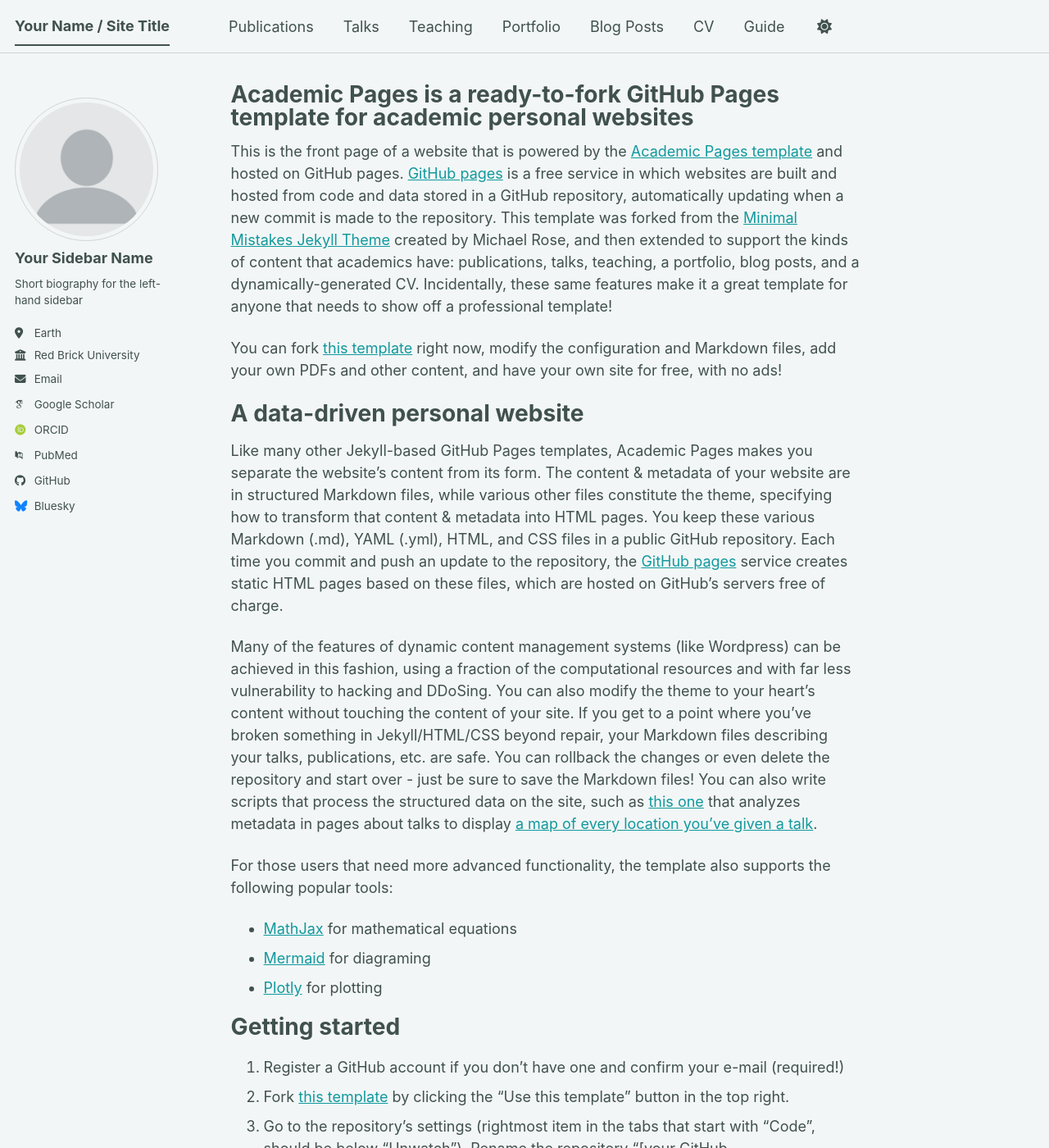
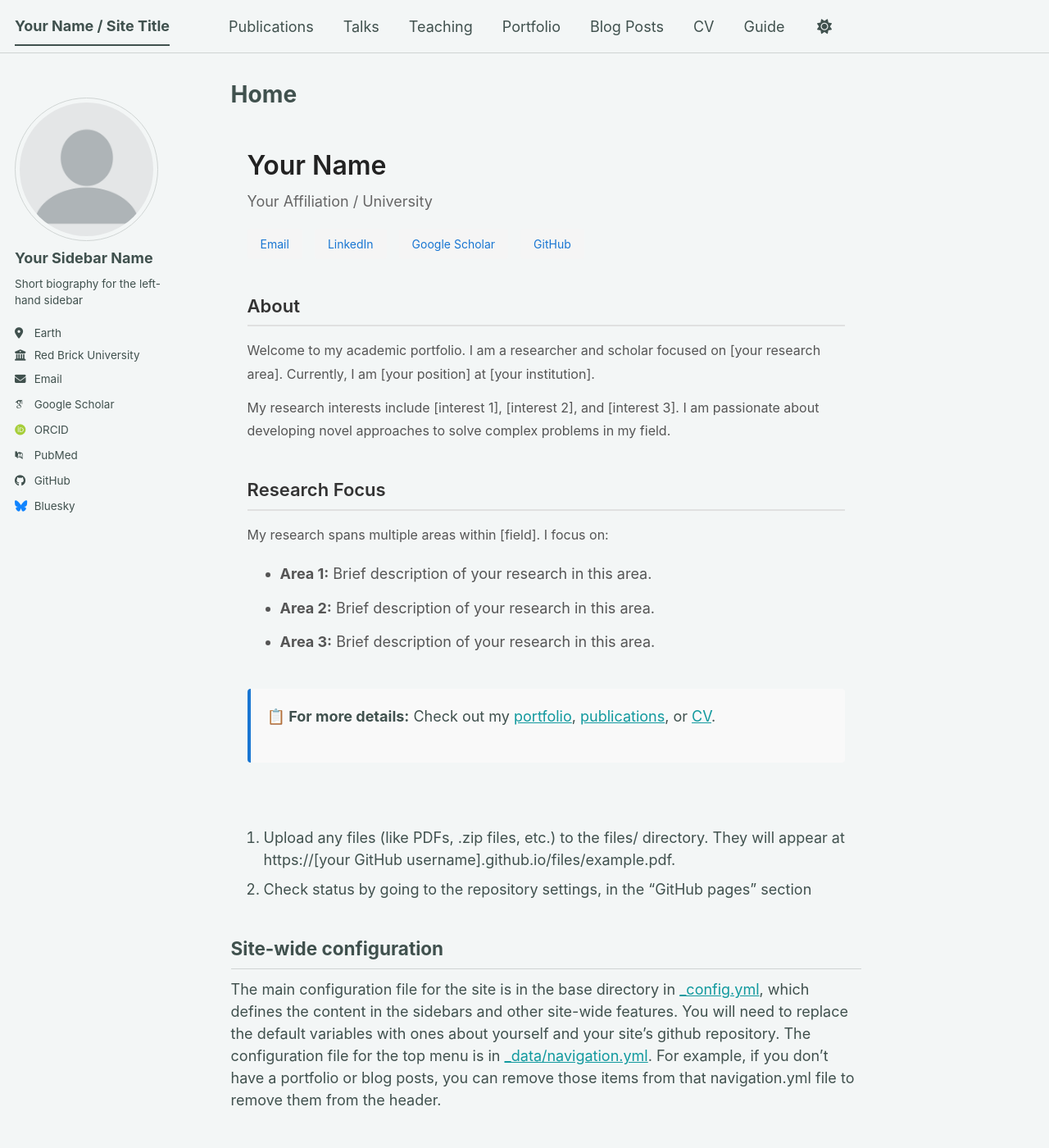
Before and after one commit to tanvir-redoy/tanvir-redoy.github.io, a Jekyll site: the page built from _pages/about.md, in a window 1280 px wide and 1400 px high. Shown: the whole window at 82% size. Built offline with Jekyll 4.4.1, drawn with Linux system fonts in a browser that asks for light colours; some web fonts are replaced; a script bundle is joined from its source files by our own code; library files that are not in the unit come from our copies; some of the changed text lies outside the part shown.

Commit message:
feat: redesign portfolio with modern academic style inspired by bochen.info
- Redesigned portfolio page with clean, minimalist layout
- Added research interests section
- Organized portfolio items with publication venues and tags
- Enhanced about page with professional sections
- Added education and awards sections structure
- Implemented modern color scheme and typography

```diff
--- a/_pages/about.md
+++ b/_pages/about.md
@@ -1,33 +1,134 @@
 ---
 permalink: /
-title: "Academic Pages is a ready-to-fork GitHub Pages template for academic personal websites"
+title: "Home"
 author_profile: true
 redirect_from:
   - /about/
   - /about.html
 ---
 
-This is the front page of a website that is powered by the [Academic Pages template](https://github.com/academicpages/academicpages.github.io) and hosted on GitHub pages. [GitHub pages](https://pages.github.com) is a free service in which websites are built and hosted from code and data stored in a GitHub repository, automatically updating when a new commit is made to the repository. This template was forked from the [Minimal Mistakes Jekyll Theme](https://mmistakes.github.io/minimal-mistakes/) created by Michael Rose, and then extended to support the kinds of content that academics have: publications, talks, teaching, a portfolio, blog posts, and a dynamically-generated CV. Incidentally, these same features make it a great template for anyone that needs to show off a professional template!
+<style>
+.about-container {
+  max-width: 800px;
+  margin: 0 auto;
+  padding: 40px 20px;
+}
 
- You can fork [this template](https://github.com/academicpages/academicpages.github.io) right now, modify the configuration and Markdown files, add your own PDFs and other content, and have your own site for free, with no ads!
+.about-header {
+  margin-bottom: 40px;
+  text-align: left;
+}
 
-A data-driven personal website
-======
-Like many other Jekyll-based GitHub Pages templates, Academic Pages makes you separate the website's content from its form. The content & metadata of your website are in structured Markdown files, while various other files constitute the theme, specifying how to transform that content & metadata into HTML pages. You keep these various Markdown (.md), YAML (.yml), HTML, and CSS files in a public GitHub repository. Each time you commit and push an update to the repository, the [GitHub pages](https://pages.github.com/) service creates static HTML pages based on these files, which are hosted on GitHub's servers free of charge.
+.about-header h1 {
+  font-size: 32px;
+  font-weight: 600;
+  margin-bottom: 10px;
+  color: #222;
+}
 
-Many of the features of dynamic content management systems (like Wordpress) can be achieved in this fashion, using a fraction of the computational resources and with far less vulnerability to hacking and DDoSing. You can also modify the theme to your heart's content without touching the content of your site. If you get to a point where you've broken something in Jekyll/HTML/CSS beyond repair, your Markdown files describing your talks, publications, etc. are safe. You can rollback the changes or even delete the repository and start over - just be sure to save the Markdown files! You can also write scripts that process the structured data on the site, such as [this one](https://github.com/academicpages/academicpages.github.io/blob/master/talkmap.ipynb) that analyzes metadata in pages about talks to display [a map of every location you've given a talk](https://academicpages.github.io/talkmap.html).
+.about-header .subtitle {
+  font-size: 18px;
+  color: #666;
+  margin-bottom: 15px;
+}
 
-For those users that need more advanced functionality, the template also supports the following popular tools:
-- [MathJax](https://www.mathjax.org/) for mathematical equations
-- [Mermaid](https://mermaid.js.org/) for diagraming
-- [Plotly](https://plotly.com/javascript/) for plotting
+.about-links {
+  display: flex;
+  gap: 15px;
+  margin-top: 20px;
+  flex-wrap: wrap;
+}
 
-Getting started
-======
-1. Register a GitHub account if you don't have one and confirm your e-mail (required!)
-1. Fork [this template](https://github.com/academicpages/academicpages.github.io) by clicking the "Use this template" button in the top right.
-1. Go to the repository's settings (rightmost item in the tabs that start with "Code", should be below "Unwatch"). Rename the repository "[your GitHub username].github.io", which will also be your website's URL.
-1. Set site-wide configuration and create content & metadata (see below -- also see [this set of diffs](https://archive.is/3TPas) showing what files were changed to set up [an example site](https://getorg-testacct.github.io) for a user with the username "getorg-testacct")
+.about-links a {
+  display: inline-block;
+  padding: 8px 16px;
+  background-color: #f5f5f5;
+  border-radius: 4px;
+  color: #1976d2;
+  text-decoration: none;
+  font-size: 14px;
+  transition: background-color 0.3s;
+}
+
+.about-links a:hover {
+  background-color: #e0e0e0;
+  text-decoration: none;
+}
+
+.about-section {
+  margin-bottom: 40px;
+}
+
+.about-section h2 {
+  font-size: 22px;
+  font-weight: 600;
+  margin-bottom: 15px;
+  color: #333;
+  border-bottom: 2px solid #e0e0e0;
+  padding-bottom: 10px;
+}
+
+.about-section p {
+  font-size: 16px;
+  line-height: 1.8;
+  color: #555;
+  margin-bottom: 12px;
+}
+
+.highlight-box {
+  background-color: #f9f9f9;
+  padding: 20px;
+  border-left: 4px solid #1976d2;
+  margin: 20px 0;
+  border-radius: 4px;
+}
+</style>
+
+<div class="about-container">
+  <div class="about-header">
+    <h1>Your Name</h1>
+    <div class="subtitle">Your Affiliation / University</div>
+    <div class="about-links">
+      <a href="mailto:your.email@example.com">Email</a>
+      <a href="#">LinkedIn</a>
+      <a href="#">Google Scholar</a>
+      <a href="#">GitHub</a>
+    </div>
+  </div>
+
+  <div class="about-section">
+    <h2>About</h2>
+    <p>
+      Welcome to my academic portfolio. I am a researcher and scholar focused on [your research area].
+      Currently, I am [your position] at [your institution].
+    </p>
+    <p>
+      My research interests include [interest 1], [interest 2], and [interest 3]. I am passionate about
+      developing novel approaches to solve complex problems in my field.
+    </p>
+  </div>
+
+  <div class="about-section">
+    <h2>Research Focus</h2>
+    <p>
+      My research spans multiple areas within [field]. I focus on:
+    </p>
+    <ul style="color: #555; line-height: 1.8;">
+      <li><strong>Area 1:</strong> Brief description of your research in this area.</li>
+      <li><strong>Area 2:</strong> Brief description of your research in this area.</li>
+      <li><strong>Area 3:</strong> Brief description of your research in this area.</li>
+    </ul>
+  </div>
+
+  <div class="highlight-box">
+    <p>
+      <strong>📋 For more details:</strong>
+      Check out my <a href="/portfolio/">portfolio</a>,
+      <a href="/publications/">publications</a>, or
+      <a href="/cv/">CV</a>.
+    </p>
+  </div>
+</div>
 1. Upload any files (like PDFs, .zip files, etc.) to the files/ directory. They will appear at https://[your GitHub username].github.io/files/example.pdf.
 1. Check status by going to the repository settings, in the "GitHub pages" section
 
```
Also changed, not shown: _pages/portfolio.html (+123 -6 lines), _portfolio/portfolio-1.md (+8 -5 lines), _portfolio/portfolio-2.html (+8 -5 lines).
